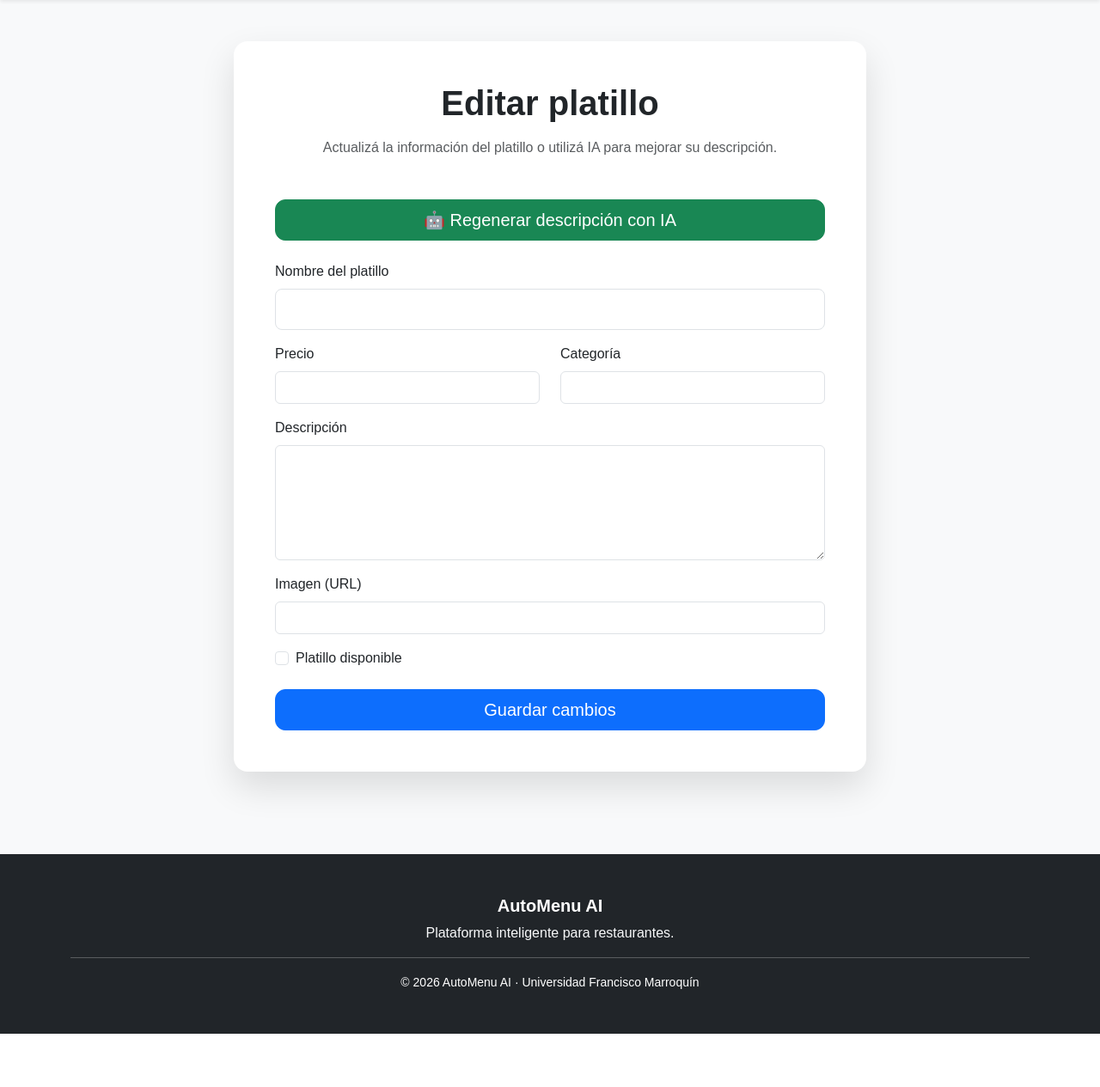
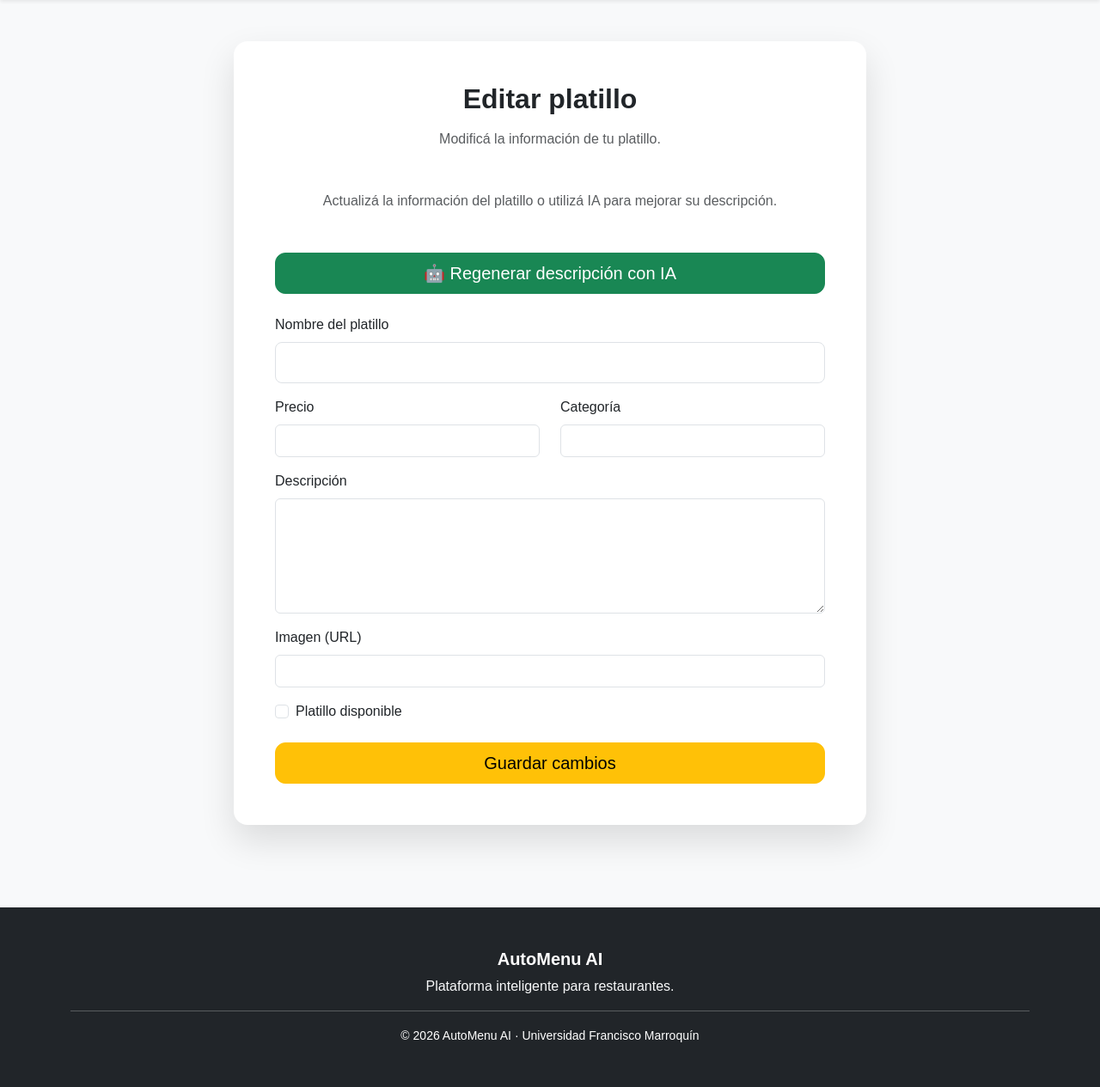
Before and after one commit to jose-giron-27/proyecto-final, a Flask app: template templates/dishes/edit.html in a window 1280 px wide. Shown: the part 56-1321 px from the top of the page at 86% size. Before the commit the page ends 1259 px from the top, so only its background shows below. Run offline with Flask 3, Linux system fonts and the light colour scheme; the template is opened without the code that fills it, so the values that code supplies are empty.

Commit message:
feat: design edit dish page

```diff
--- a/templates/dishes/edit.html
+++ b/templates/dishes/edit.html
@@ -16,9 +16,13 @@ Editar platillo | AutoMenu AI
 
                 <div class="card-body p-5">
 
-                    <h1 class="fw-bold text-center mb-3">
+                    <h2 class="fw-bold text-center mb-3">
                         Editar platillo
-                    </h1>
+                    </h2>
+
+                    <p class="text-center text-muted mb-5">
+                        Modificá la información de tu platillo.
+                    </p>
 
                     <p class="text-center text-muted mb-5">
 
@@ -144,7 +148,7 @@ Editar platillo | AutoMenu AI
 
                             <button
                                 type="submit"
-                                class="btn btn-primary btn-lg">
+                                class="btn btn-warning btn-lg">
 
                                 Guardar cambios
 
```
